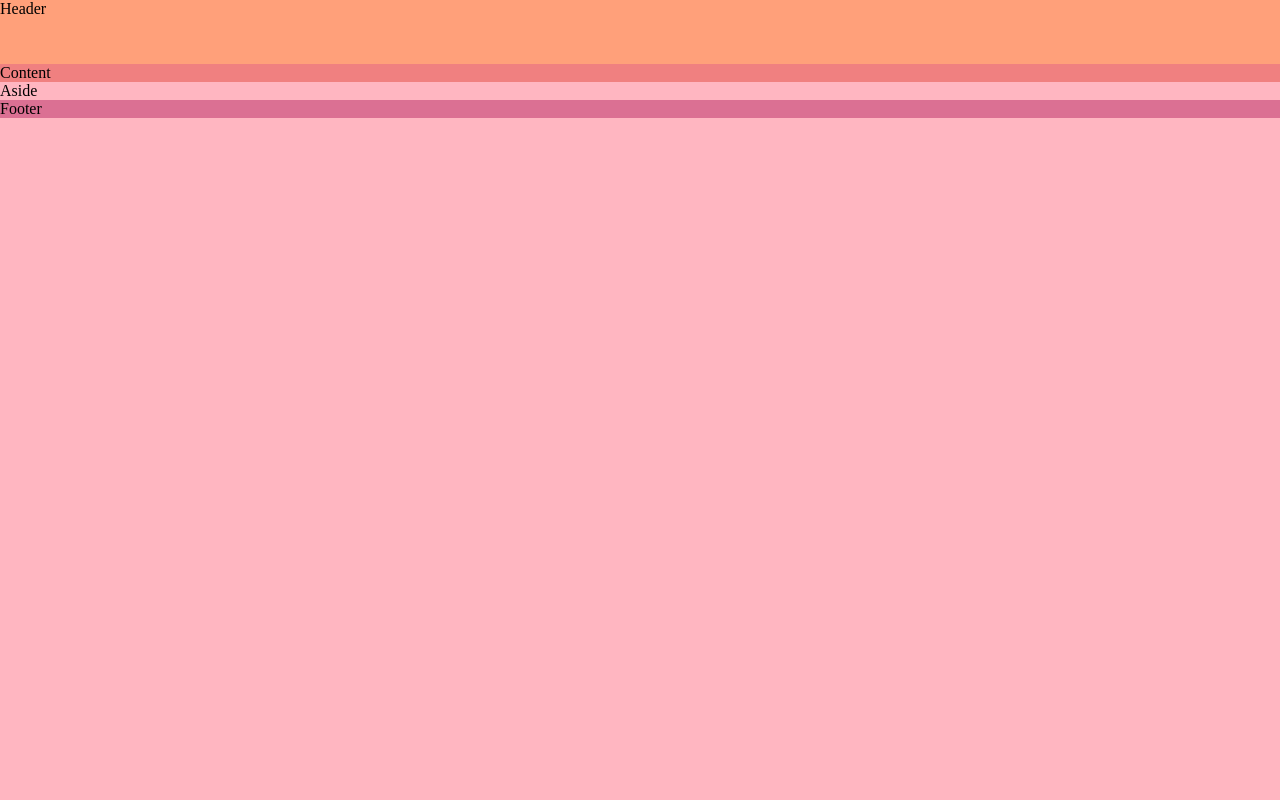
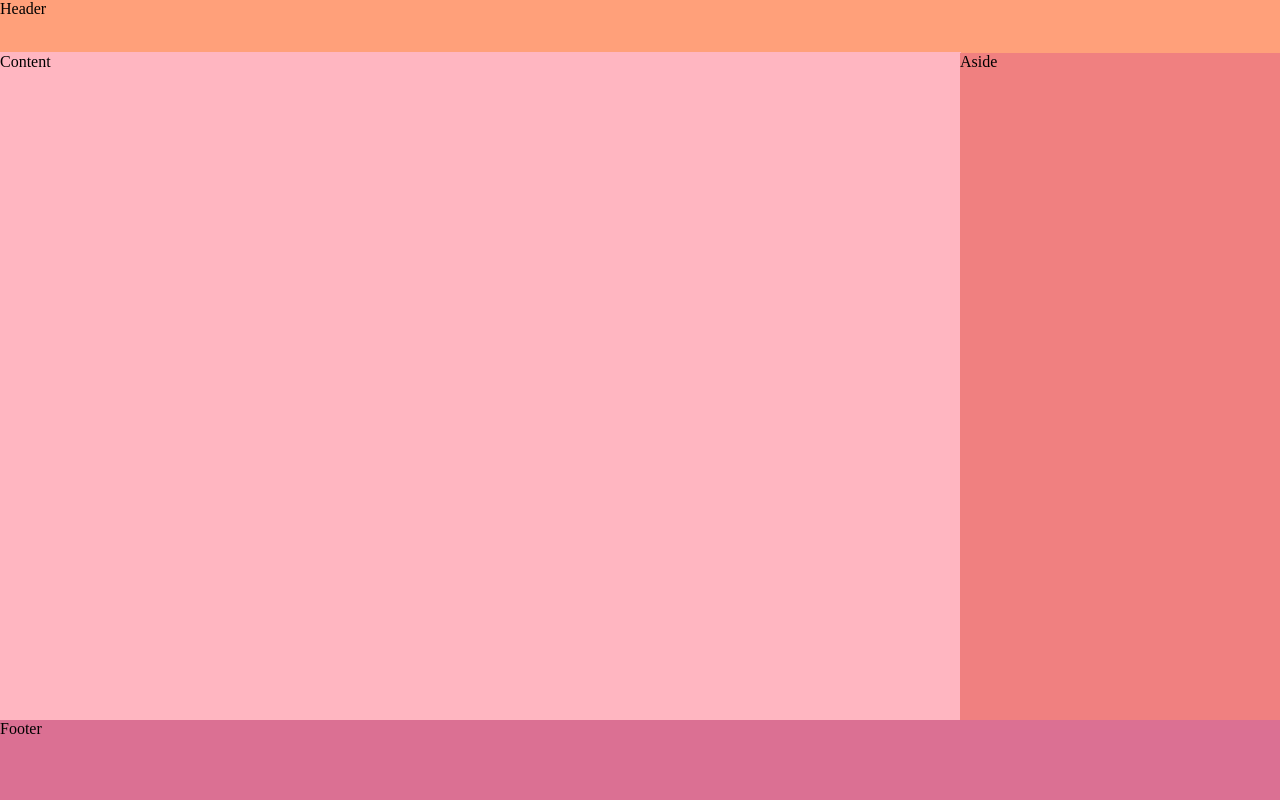
Before and after one commit to yuliethc/flex, a plain HTML site: page index.html in a window 1280 px wide. Drawn offline with Linux system fonts and the light colour scheme.

Commit message:
Using flex to position principal elements in the layout

```diff
--- a/css/styles.css
+++ b/css/styles.css
@@ -16,10 +16,23 @@ header{
     height: 4rem;
 }
 
+.container{
+    display: flex;
+    height: inherit;
+}
+
 .content{
+    outline:1px solid  lightpink;
+    flex-grow: 1;
+}
+
+.aside{
     background-color: lightcoral;
+    flex-basis: 25%;
 }
 
 footer{
     background-color: palevioletred;
+    height: 6rem;
+    margin-top: auto;
 }
```
